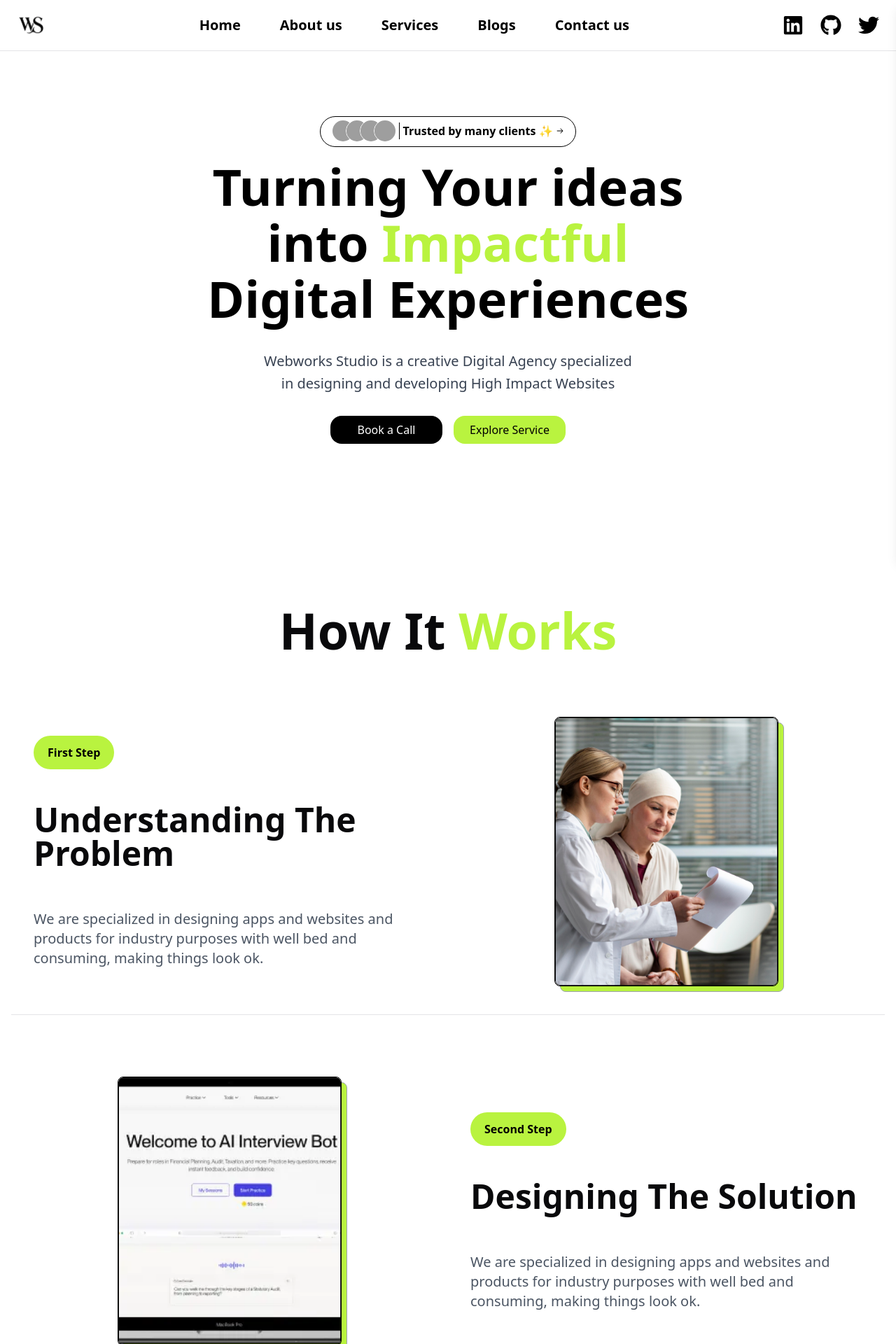
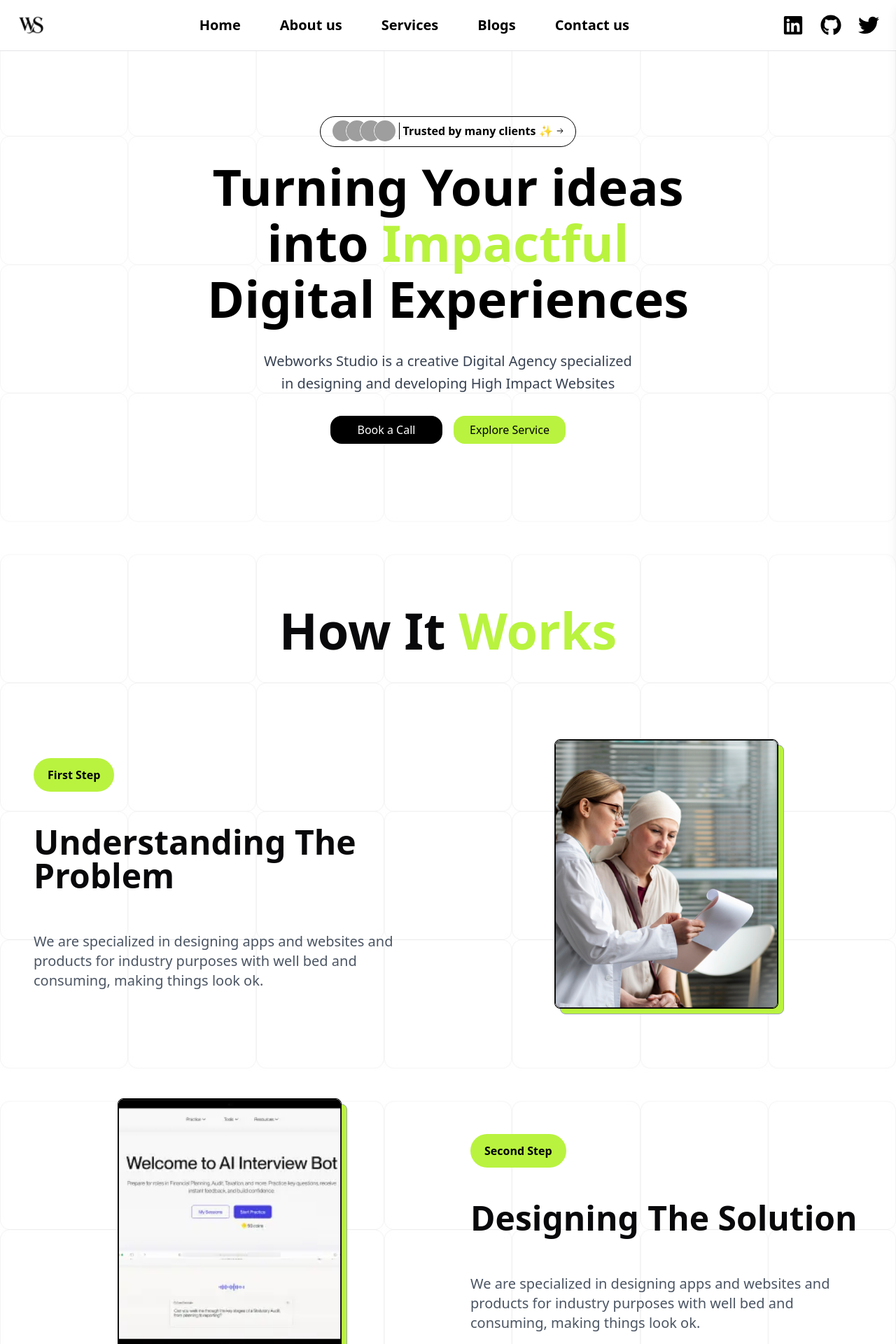
Before and after one commit to Sandipan-seth/WebWorkStudioPage, a React (Vite) app: page / in a window 1280 px wide. Shown: the top 1920 px of the page at 70% size. Built offline with nearby package versions, Linux system fonts and the light colour scheme; grey boxes are pictures that could not be loaded.

Commit message:
BackGround added

```diff
--- a/src/App.css
+++ b/src/App.css
@@ -1,6 +1,7 @@
-*::-webkit-scrollbar{
-    display: none;
+*::-webkit-scrollbar {
+  display: none;
 }
+
 .arimo-font {
   font-family: "Arimo", sans-serif;
   font-optical-sizing: auto;
--- a/src/components/HomeComponents/HowItWork.jsx
+++ b/src/components/HomeComponents/HowItWork.jsx
@@ -39,15 +39,15 @@ const steps = [
 
 export default function HowItWork() {
   return (
-    <div className="bg-white py-16 max-w-7xl mx-auto px-4">
-      <h2 className="text-5xl md:text-7xl font-bold text-center mb-12">
+    <div className="bg-white/50 py-16 max-w-7xl mx-auto px-4">
+      <h2 className="text-5xl md:text-7xl font-bold text-center mb-20">
         How It <span className="text-[#b9f33f]">Works</span>
       </h2>
 
       {steps.map((step, index) => (
         <div
           key={step.id}
-          className={`mb-12 flex flex-col md:flex-row items-stretch border-b py-5 md:py-10 ${
+          className={`mb-12 flex flex-col md:flex-row items-stretch py-5 md:py-10 ${
             index % 2 === 0 ? "md:flex-row-reverse" : ""
           }`}
         >
--- a/src/components/HomeComponents/Landingpage.jsx
+++ b/src/components/HomeComponents/Landingpage.jsx
@@ -13,7 +13,7 @@ function Landingpage() {
   ];
 
   return (
-    <div className="flex flex-col mx-auto max-w-7xl justify-center items-center min-h-screen bg-white text-black px-6 text-center mt-5 md:mt-0">
+    <div className="flex flex-col mx-auto max-w-7xl justify-center items-center min-h-screen bg-white/60 text-black px-6 text-center mt-5 md:mt-0">
       <div className="mb-5">
         <AnimatedShinyTextDemo />
       </div>
--- a/src/components/HomeComponents/TakeALook.jsx
+++ b/src/components/HomeComponents/TakeALook.jsx
@@ -30,8 +30,8 @@ const steps = [
 
 export default function TakeALook() {
   return (
-    <div className="bg-white py-16 max-w-7xl mx-auto px-4 mt-5 md:mt-10">
-      <h2 className="text-5xl md:text-7xl font-bold text-center mb-12">
+    <div className="bg-white/50 py-16 max-w-7xl mx-auto px-4 mt-5 md:mt-10">
+      <h2 className="text-5xl md:text-7xl font-bold text-center mb-20">
         Take A Look At Our <span className="text-[#b9f33f]">Websites</span>
       </h2>
       <div className="space-y-12">
@@ -40,7 +40,7 @@ export default function TakeALook() {
             <div className="absolute top-2 left-2 w-full h-full rounded-xl bg-[#b9f33f] z-0"></div>
 
             <div
-              className={`relative border border-black rounded-xl px-6 py-6 md:h-[40vh] flex flex-col md:flex-row items-center justify-between bg-white z-10
+              className={`relative border border-black rounded-xl px-6 py-6 md:min-h-[40vh] flex flex-col md:flex-row items-center justify-between bg-white z-10
         ${index % 2 === 1 ? "md:flex-row-reverse" : ""}`}
             >
               <div className="w-full md:w-1/2 mb-6 md:mb-0 flex justify-center ">
--- a/src/pages/Home.jsx
+++ b/src/pages/Home.jsx
@@ -1,19 +1,25 @@
-import React from 'react'
-import HowItWork from '../components/HomeComponents/HowItWork'
-import TakeALook from '../components/HomeComponents/TakeALook'
-import Navbar from '@/components/Navbar/Navbar'
-import Landingpage from '@/components/HomeComponents/Landingpage'
-
+import React from "react";
+import HowItWork from "../components/HomeComponents/HowItWork";
+import TakeALook from "../components/HomeComponents/TakeALook";
+import Navbar from "@/components/Navbar/Navbar";
+import Landingpage from "@/components/HomeComponents/Landingpage";
+import bg from "../assets/bg.jpg"
 
 const Home = () => {
+
+  const bgStyle = {
+    backgroundImage: `url(${bg})`,
+
+  };
+
   return (
-    <div className='min-w-screen bg-white relative'>
-      <Navbar/>
-      <Landingpage/>
+    <div className="min-w-screen bg-white relative" style={bgStyle}>
+      <Navbar />
+      <Landingpage />
       <HowItWork />
       <TakeALook />
     </div>
-  )
-}
+  );
+};
 
-export default Home
+export default Home;
```
Also changed, not shown: src/assets/bg.jpg (added).
